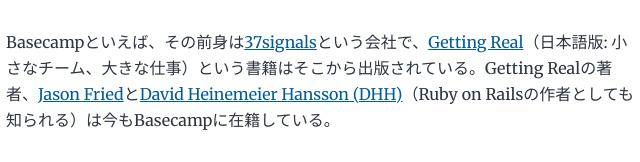
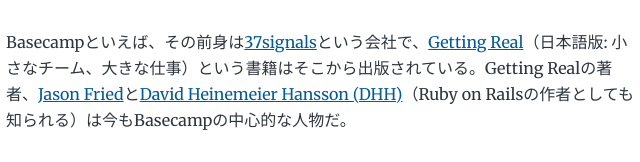
Before and after one commit to tatsuyaoiw/website, a Gatsby site: page /ja/basecamp-shape-up/ in a window 1280 px wide. Shown: the part 365-527 px from the top of the page, 318-958 px from the left. Built offline with nearby package versions, Linux system fonts and the light colour scheme; Gatsby itself is replaced by a stand-in of ours.

Commit message:
Update post

```diff
--- a/content/blog/ja/basecamp-shape-up/index.md
+++ b/content/blog/ja/basecamp-shape-up/index.md
@@ -9,7 +9,7 @@
 
 [Basecamp](https://basecamp.com/)というプロジェクト管理のためのソフトウェアサービスを提供している会社がある。つい最近、[HEY](https://hey.com/)というEmailのアプリもこの会社の新たなサービスとして登場した。
 
-Basecampといえば、その前身は[37signals](https://37signals.com/)という会社で、[Getting Real](https://basecamp.com/gettingreal)（日本語版: 小さなチーム、大きな仕事）という書籍はそこから出版されている。Getting Realの著者、[Jason Fried](https://twitter.com/jasonfried)と[David Heinemeier Hansson (DHH)](https://twitter.com/dhh)（Ruby on Railsの作者としても知られる）は今もBasecampに在籍している。
+Basecampといえば、その前身は[37signals](https://37signals.com/)という会社で、[Getting Real](https://basecamp.com/gettingreal)（日本語版: 小さなチーム、大きな仕事）という書籍はそこから出版されている。Getting Realの著者、[Jason Fried](https://twitter.com/jasonfried)と[David Heinemeier Hansson (DHH)](https://twitter.com/dhh)（Ruby on Railsの作者としても知られる）は今もBasecampの中心的な人物だ。
 
 そのBasecampが2019年に新たに公開したプロダクト開発メソッドが[Shape Up](https://basecamp.com/shapeup)だ。Shape Upが何なのかについては、英語の[原文](https://basecamp.com/shapeup)が無料で公開されているのでそちらを読むのがベストだと思う。とはいえ、なかなかのボリュームなのでさらっと要約だけすると、次のようなものだ（ほぼ[DHHのツイート](https://twitter.com/dhh/status/1148963942116597766)をまるっとコピーした）。
 
```
